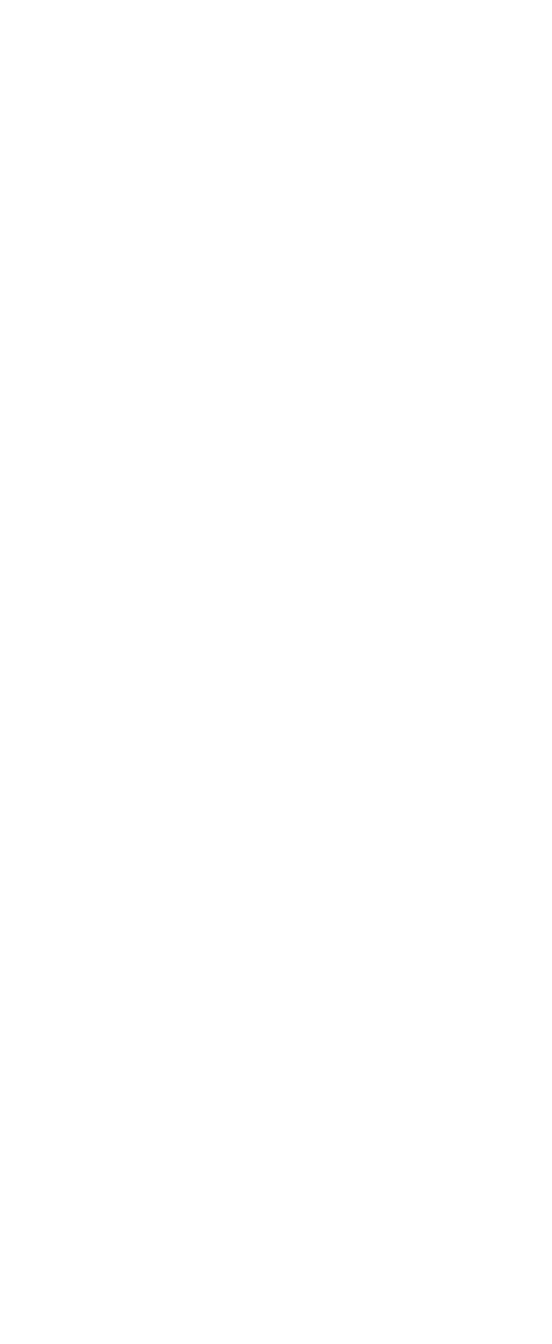
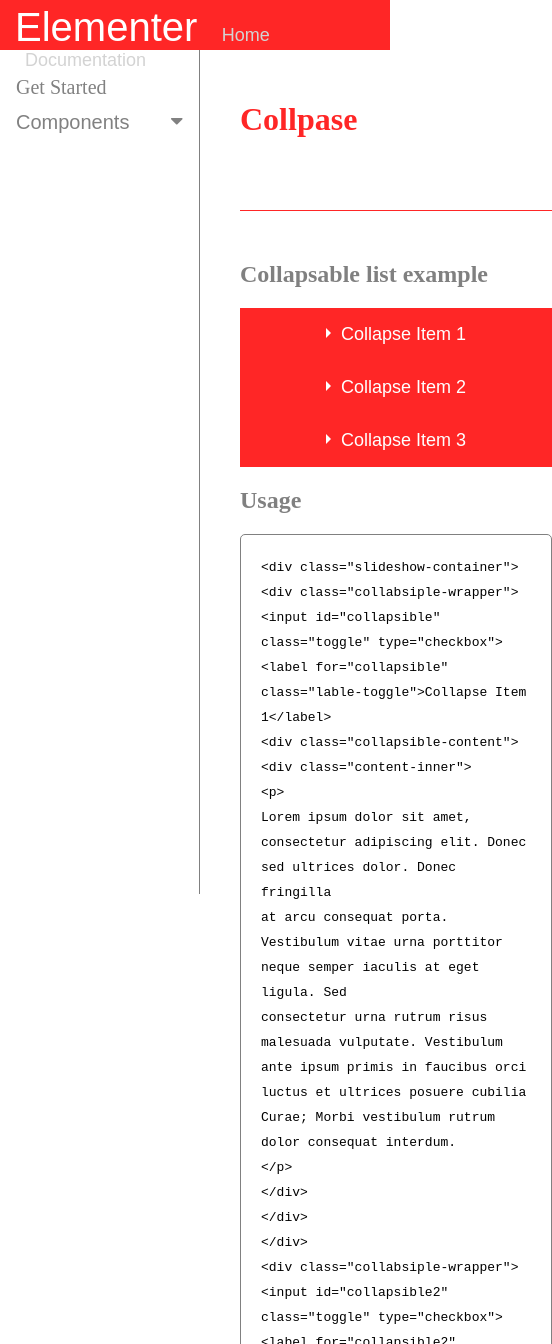
Before and after one commit to richlocke44/DES-2019-Elementer-PatternLibrary, a plain HTML site: page collapse.html in a window 390 px wide. Shown: the top 1344 px of the page, 552 px wide, since content can reach past the window. Before the commit the page ends 844 px from the top, so only its background shows below. Drawn offline with Linux system fonts and the light colour scheme.

Commit message:
completed collapse page, started jumbotron

```diff
--- a/collapse.html
+++ b/collapse.html
@@ -0,0 +1,157 @@
+<!DOCTYPE html>
+<html lang="en">
+    <head>
+        <meta charset="utf-8">
+        <meta name="viewport" content="width=device-width, initial-scale=1.0">
+        <link rel="stylesheet" href="https://use.fontawesome.com/releases/v5.0.12/css/all.css">
+        <link rel="stylesheet" href="css/elementer.css" type="text/css" />
+        <link rel="stylesheet" href="css/documentation.css" type="text/css" />
+        <link rel="icon" type="image/png" href="images/favicon.ico">
+        <title>Collapse</title>
+    </head>
+    <body>
+
+        <div id="container">
+
+                <div class="row toprow">
+               <div class="col-12 top-nav">
+                    <a class="top-logo" href="index.html">Elementer</a>
+                    <a class="topnav-itm" href="index.html">Home</a>
+                    <a class="topnav-itm" href="getstarted.html">Documentation</a>
+                </div>
+                </div>
+
+                <div class="sidenav">
+                  <a href="#about">Get Started</a>
+                  <button class="dropdown-btn">Components
+                    <i class="fa fa-caret-down"></i>
+                  </button>
+                  <div class="dropdown-container">
+                    <a href="header.html">Header</a>
+                    <a href="navigation.html">Navigation</a>
+                    <a href="grid.html">Grid system</a>
+                    <a href="buttons.html">Buttons</a>
+                    <a href="collapse.html">Collapse</a>
+                    <a href="jumbotron.html">Jumbotron</a>
+                    <a href="footer.html">Footer</a>
+                  </div>
+
+                </div>
+                <div class="row getrow1">
+                    <div class="section">
+                    <h1>Collpase</h1>
+                    <p></p>
+                </div>
+
+
+                <h2>Collapsable list example</h2>
+                <p></p>
+                <div class="collabsiple-wrapper">
+                      <input id="collapsible" class="toggle" type="checkbox">
+                      <label for="collapsible" class="lable-toggle">Collapse Item 1</label>
+                      <div class="collapsible-content">
+                        <div class="content-inner">
+                          <p>
+                            Lorem ipsum dolor sit amet, consectetur adipiscing elit. Donec sed ultrices dolor. Donec fringilla
+                            at arcu consequat porta. Vestibulum vitae urna porttitor neque semper iaculis at eget ligula. Sed
+                            consectetur urna rutrum risus malesuada vulputate. Vestibulum ante ipsum primis in faucibus orci
+                            luctus et ultrices posuere cubilia Curae; Morbi vestibulum rutrum dolor consequat interdum.
+                          </p>
+                        </div>
+                      </div>
+                    </div>
+                    <div class="collapsible-wrapper">
+                      <input id="collapsible2" class="toggle" type="checkbox">
+                      <label for="collapsible2" class="lable-toggle">Collapse Item 2</label>
+                      <div class="collapsible-content">
+                        <div class="content-inner">
+                          <p>
+                            Lorem ipsum dolor sit amet, consectetur adipiscing elit. Donec sed ultrices dolor. Donec fringilla
+                            at arcu consequat porta. Vestibulum vitae urna porttitor neque semper iaculis at eget ligula. Sed
+                            consectetur urna rutrum risus malesuada vulputate. Vestibulum ante ipsum primis in faucibus orci
+                            luctus et ultrices posuere cubilia Curae; Morbi vestibulum rutrum dolor consequat interdum.
+                          </p>
+                        </div>
+                      </div>
+                    </div>
+                    <div class="collapsible-wrapper">
+                      <input id="collapsible3" class="toggle" type="checkbox">
+                      <label for="collapsible3" class="lable-toggle">Collapse Item 3</label>
+                      <div class="collapsible-content">
+                        <div class="content-inner">
+                          <p>
+                            Lorem ipsum dolor sit amet, consectetur adipiscing elit. Donec sed ultrices dolor. Donec fringilla
+                            at arcu consequat porta. Vestibulum vitae urna porttitor neque semper iaculis at eget ligula. Sed
+                            consectetur urna rutrum risus malesuada vulputate. Vestibulum ante ipsum primis in faucibus orci
+                            luctus et ultrices posuere cubilia Curae; Morbi vestibulum rutrum dolor consequat interdum.
+                          </p>
+                        </div>
+                      </div>
+                    </div>
+
+
+                    <div class="section">
+                    <h2>Usage</h2>
+                    <p></p>
+                    <code class="code-block">
+                    &lt;div class="slideshow-container"&gt;<br>
+
+                    &lt;div class="collabsiple-wrapper"&gt;<br>
+                      &lt;input id="collapsible" class="toggle" type="checkbox"&gt;<br>
+                      &lt;label for="collapsible" class="lable-toggle">Collapse Item 1&lt;/label&gt;<br>
+                      &lt;div class="collapsible-content"&gt;<br>
+                        &lt;div class="content-inner"&gt;<br>
+                          &lt;p&gt;<br>
+                            Lorem ipsum dolor sit amet, consectetur adipiscing elit. Donec sed ultrices dolor. Donec fringilla<br>
+                            at arcu consequat porta. Vestibulum vitae urna porttitor neque semper iaculis at eget ligula. Sed<br>
+                            consectetur urna rutrum risus malesuada vulputate. Vestibulum ante ipsum primis in faucibus orci<br>
+                            luctus et ultrices posuere cubilia Curae; Morbi vestibulum rutrum dolor consequat interdum.<br>
+                          &lt;/p&gt;<br>
+                        &lt;/div&gt;<br>
+                      &lt;/div&gt;<br>
+                    &lt;/div&gt;<br>
+                    &lt;div class="collabsiple-wrapper"&gt;<br>
+                      &lt;input id="collapsible2" class="toggle" type="checkbox"&gt;<br>
+                      &lt;label for="collapsible2" class="lable-toggle">Collapse Item 1&lt;/label&gt;<br>
+                      &lt;div class="collapsible-content"&gt;<br>
+                        &lt;div class="content-inner"&gt;<br>
+                          &lt;p&gt;<br>
+                            Lorem ipsum dolor sit amet, consectetur adipiscing elit. Donec sed ultrices dolor. Donec fringilla<br>
+                            at arcu consequat porta. Vestibulum vitae urna porttitor neque semper iaculis at eget ligula. Sed<br>
+                            consectetur urna rutrum risus malesuada vulputate. Vestibulum ante ipsum primis in faucibus orci<br>
+                            luctus et ultrices posuere cubilia Curae; Morbi vestibulum rutrum dolor consequat interdum.<br>
+                          &lt;/p&gt;<br>
+                        &lt;/div&gt;<br>
+                      &lt;/div&gt;<br>
+                    &lt;/div&gt;<br>
+                    &lt;div class="collapsible-wrapper"&gt;<br>
+                      &lt;input id="collapsible3" class="toggle" type="checkbox"&gt;<br>
+                      &lt;label for="collapsible3" class="lable-toggle">Collapse Item 1&lt;/label&gt;<br>
+                      &lt;div class="collapsible-content"&gt;<br>
+                        &lt;div class="content-inner"&gt;<br>
+                          &lt;p&gt;<br>
+                            Lorem ipsum dolor sit amet, consectetur adipiscing elit. Donec sed ultrices dolor. Donec fringilla<br>
+                            at arcu consequat porta. Vestibulum vitae urna porttitor neque semper iaculis at eget ligula. Sed<br>
+                            consectetur urna rutrum risus malesuada vulputate. Vestibulum ante ipsum primis in faucibus orci<br>
+                            luctus et ultrices posuere cubilia Curae; Morbi vestibulum rutrum dolor consequat interdum.<br>
+                          &lt;/p&gt;<br>
+                        &lt;/div&gt;<br>
+                      &lt;/div&gt;<br>
+                    &lt;/div&gt;<br>
+
+
+                    </code>
+                    </div>
+
+
+                </div>
+
+                 </div>
+
+
+
+
+       <script type="text/javascript" src="js/documentation.js"></script>
+       <script type="text/javascript" src="js/elementer.js"></script>
+    </body>
+</html>
--- a/css/elementer.css
+++ b/css/elementer.css
@@ -230,3 +230,77 @@ img {vertical-align: middle;}
       background-color: forestgreen;
       border-color: transparent;
       color: white; }
+
+ /*---------------------------- Collapse -------------------------------*/
+
+ .collapsible-wrapper {
+  margin-bottom: 0px;
+}
+
+input[type='checkbox'] {
+  display: none;
+}
+
+.lable-toggle {
+  display: block;
+  font-family: sans-serif;
+  font-size: 18px;
+  text-align: center;
+  padding: 15px;
+  color: white;
+  background-color: #ff2626;
+  cursor: pointer;
+  transition: all 0.25s ease-out;
+  border-width: 1px;
+  border-style:solid;
+  border-color: transparent;
+
+}
+
+.lable-toggle:hover {
+  color: #ff2626;
+  background-color: white;
+  border-color: #ff2626;
+  border-style: solid;
+  border-width: 1px;
+}
+
+.lable-toggle::before {
+  content: ' ';
+  display: inline-block;
+  border-top: 5px solid transparent;
+  border-bottom: 5px solid transparent;
+  border-left: 5px solid currentColor;
+  vertical-align: middle;
+  margin-right: 10px;
+  transform: translateY(-2px);
+  transition: transform .2s ease-out;
+}
+
+.toggle:checked + .lable-toggle::before {
+  transform: rotate(90deg) translateX(-3px);
+}
+
+.collapsible-content {
+  max-height: 0px;
+  overflow: hidden;
+  transition: max-height .25s ease-in-out;
+}
+
+.toggle:checked + .lable-toggle + .collapsible-content {
+  max-height: 350px;
+}
+
+.toggle:checked + .lable-toggle {
+  color: #ff2626;
+  background-color: white;
+  border-color: #ff2626;
+  border-style: solid;
+  border-width: 1px;
+
+}
+
+.collapsible-content .content-inner {
+  background-color: lightgrey;
+  padding:10px ;
+}
--- a/js/elementer.js
+++ b/js/elementer.js
@@ -30,3 +30,18 @@ function ResponsiveNav() {
     x.className = "RsvNav";
   }
 }
+
+//Collapse
+
+let myLabels = document.querySelectorAll('.lable-toggle');
+
+Array.from(myLabels).forEach(label => {
+  label.addEventListener('keydown', e => {
+    // 32 === spacebar
+    // 13 === enter
+    if (e.which === 32 || e.which === 13) {
+      e.preventDefault();
+      label.click();
+    };
+  });
+});
```
Also changed, not shown: jumbotron.html (+157 -0 lines).
